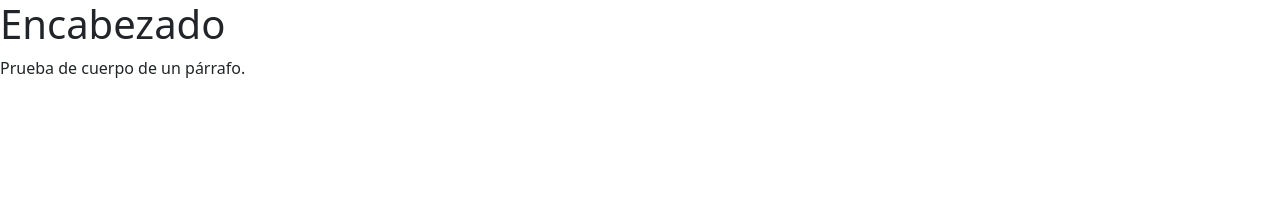
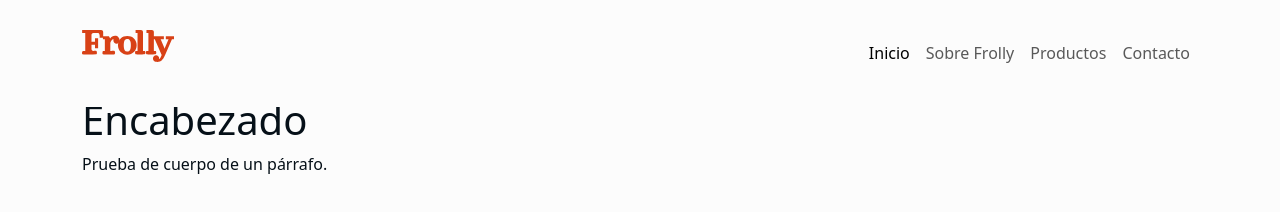
Before and after one commit to Davecelot/menu-secreto, a plain HTML site: page index.html in a window 1280 px wide. Drawn offline with nearby package versions, Linux system fonts and the light colour scheme; a web font is replaced by a local one.

Commit message:
Navbar done. Header in progress

```diff
--- a/index.html
+++ b/index.html
@@ -5,6 +5,8 @@
     <meta charset="utf-8">
     <meta name="viewport" content="width=device-width, initial-scale=1">
     <title>Frolly</title>
+    <!-- Favicon !!!! -->
+     <link rel="shortcut icon" href="#">
     <!-- Bootstrap Linked -->
     <link href="https://cdn.jsdelivr.net/npm/bootstrap@5.3.3/dist/css/bootstrap.min.css" rel="stylesheet"
         integrity="sha384-QWTKZyjpPEjISv5WaRU9OFeRpok6YctnYmDr5pNlyT2bRjXh0JMhjY6hW+ALEwIH" crossorigin="anonymous">
@@ -18,10 +20,34 @@
     <link href="https://fonts.googleapis.com/css2?family=Averia+Libre:ital,wght@0,300;0,400;0,700;1,300;1,400;1,700&family=Orelega+One&family=Rubik:ital,wght@0,300..900;1,300..900&display=swap" rel="stylesheet">
 </head>
 
-<body>
+<body class="bg-white">
     <!-- Body Start -->
-    <h1>Encabezado</h1>
-    <p>Prueba de cuerpo de un párrafo.</p>
+    <!-- Navbar Start -->
+    <nav class="navbar navbar-expand-lg bg-navbar fixed-top py-4">
+        <div class="container">
+          <a class="navbar-brand" href="#"><figure><img src="imgs/Logo Frolly.svg" alt="Logo de Frolly."></figure></a>
+          <button class="navbar-toggler" type="button" data-bs-toggle="collapse" data-bs-target="#navbarNavAltMarkup" aria-controls="navbarNavAltMarkup" aria-expanded="false" aria-label="Toggle navigation">
+            <span class="navbar-toggler-icon"></span>
+          </button>
+          <div class="collapse navbar-collapse" id="navbarNavAltMarkup">
+            <div class="navbar-nav ms-auto">
+              <a class="nav-link active" href="#">Inicio</a>
+              <a class="nav-link" href="#">Sobre Frolly</a>
+              <a class="nav-link" href="#">Productos</a>
+              <a class="nav-link" href="#">Contacto</a>
+            </div>
+          </div>
+        </div>
+      </nav>
+    <!-- Navbar End -->
+    <!-- Main Start -->
+    <main>
+        <header class="container-lg">
+            <h1>Encabezado</h1>
+            <p>Prueba de cuerpo de un párrafo.</p>
+        </header>
+    </main>
+    <!-- Main End -->
     <!-- Bootstrap JS Start -->
     <script src="https://cdn.jsdelivr.net/npm/bootstrap@5.3.3/dist/js/bootstrap.bundle.min.js"
         integrity="sha384-YvpcrYf0tY3lHB60NNkmXc5s9fDVZLESaAA55NDzOxhy9GkcIdslK1eN7N6jIeHz"
--- a/styles.css
+++ b/styles.css
@@ -13,6 +13,10 @@ html {
     font-size: 16px;
 }
 
+body {
+    color: var(--black) !important;
+}
+
 :root {
     /* COLOR VARIABLES */
     --red: #d84116;
@@ -23,3 +27,23 @@ html {
     --gray: #f2f2f2;
     --white: #fcfcfc;
 }
+
+.bg-white {
+    background-color: var(--white) !important;
+}
+
+/* --- !! NAVBAR STYLES !! --- */
+
+.navbar-brand img {
+    height: 2rem;
+}
+
+.bg-navbar {
+    background-color: var(--white) !important;
+}
+
+/* --- !! HEADER STYLES !! --- */
+
+header {
+    margin-top: 6rem;
+}
```
Also changed, not shown: imgs/Logo Frolly.svg (added).
